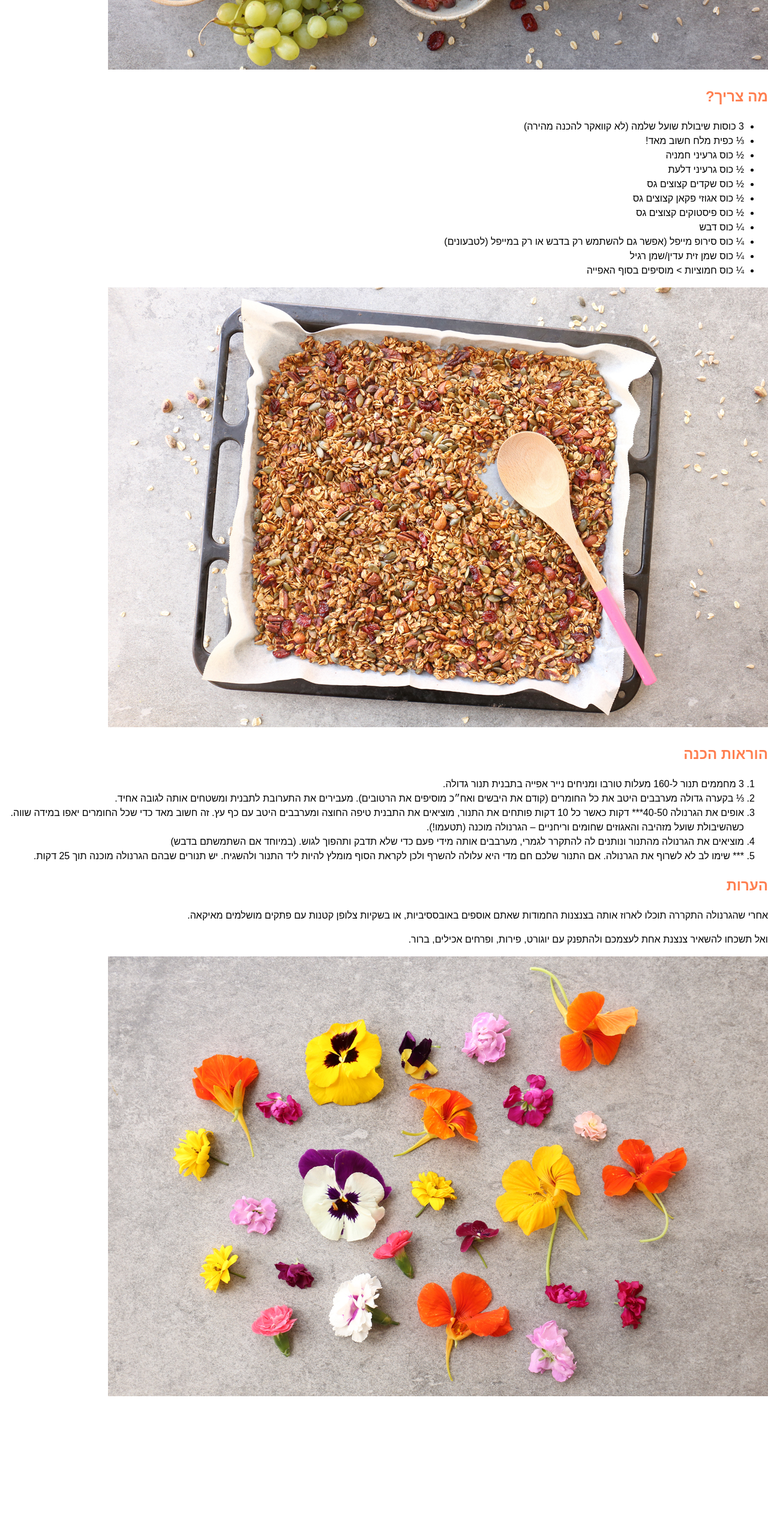
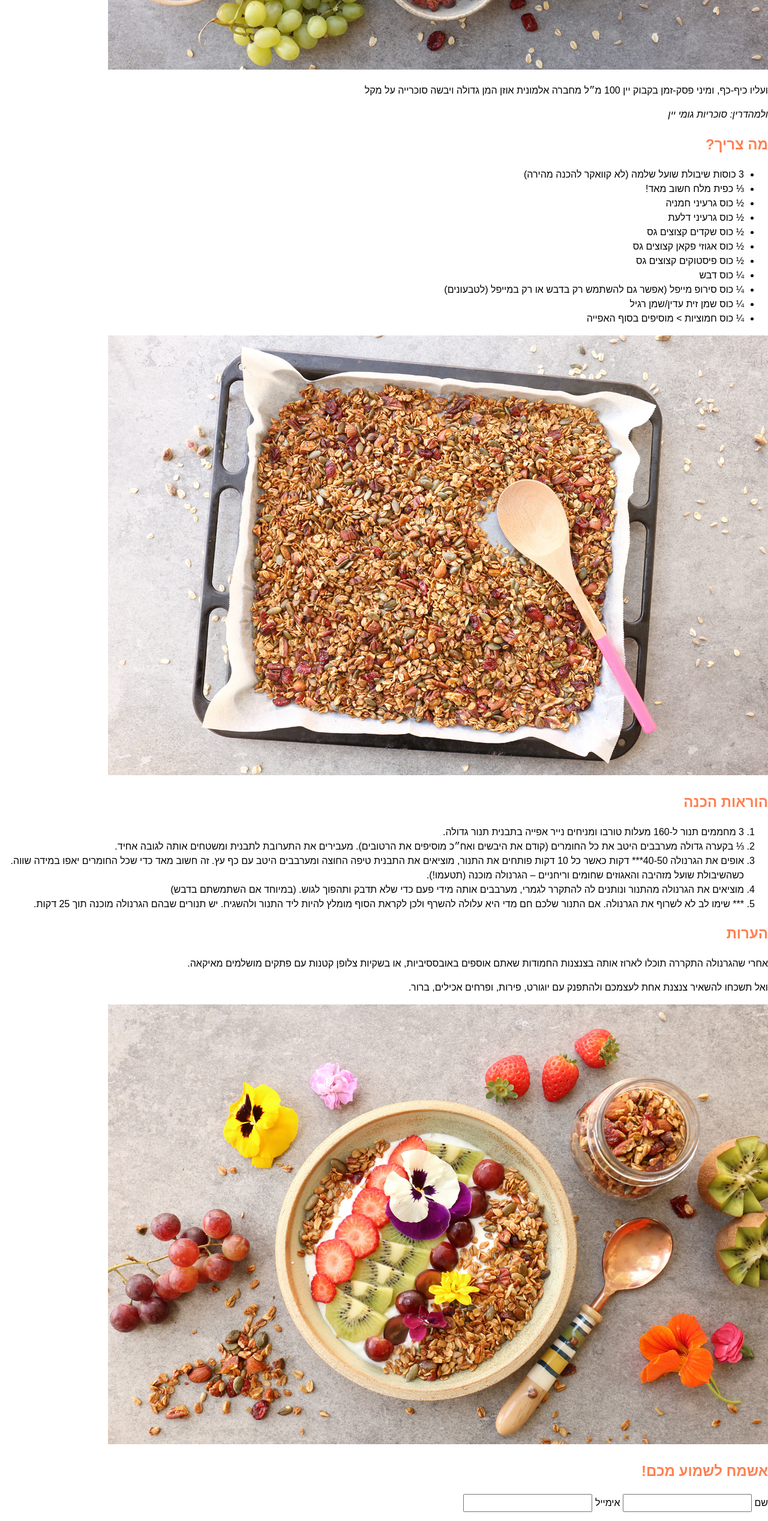
Before and after one commit to amiyya/web.amiya, a plain HTML site: page 1.html in a window 1280 px wide. Shown: the part 2500-5035 px from the top of the page at 60% size. Before the commit the page ends 4834 px from the top, so only its background shows below. Drawn offline with Linux system fonts and the light colour scheme; a web font is replaced by a local one.

Commit message:
Update 1.html

```diff
--- a/1.html
+++ b/1.html
@@ -10,7 +10,9 @@
 <body>
   <h1>גרנולה ביתית</h1>
   <p>אפרת ליכטנשטט</p>
-   <img src="img/granola%201.jpg" alt="">
+
+ <img src="img/granola%201.jpg" alt="">
+
   <p>כבר אי אפשר לעבור ליד שום חנות</p>
  <p>
 (כולל מכולות, חנויות טבע,קופיקס,חנויות פרחים ואפילו תחנות דלק)
@@ -27,6 +29,14 @@
 
 
   <img src="img/granola_03.jpg" alt="">
+
+
+  <p>ועליו כיף-כף, ומיני פסק-זמן
+בקבוק יין 100 מ״ל מחברה אלמונית
+אוזן המן גדולה ויבשה
+סוכרייה על מקל</p>
+  <cite>ולמהדרין: סוכריות גומי יין</cite>
+
 
   <h2>מה צריך?</h2>
 <ul>
@@ -57,8 +67,22 @@
  <p>ואל תשכחו להשאיר צנצנת אחת לעצמכם ולהתפנק עם יוגורט, פירות, ופרחים אכילים, ברור.
 </p>
 
-<img src="img/granola_09.jpg" alt="">
-
-
+<img src="img/granola_05.jpg" alt="">
+ <h2>אשמח לשמוע מכם!</h2>
+ <form action="" method="post">
+  <label>
+    שם
+    <input name="fname" type="text">
+  </label>
+  <label>
+    אימייל
+    <input name="mail" type="email">
+  </label>
+  <p> <label>
+    הודעה
+    <textarea name="message" cols="30" rows="10"></textarea>
+  </label> </p>
+  <input type="submit" value="שלח" class="button">
+</form>
 </body>
 </html>
```
